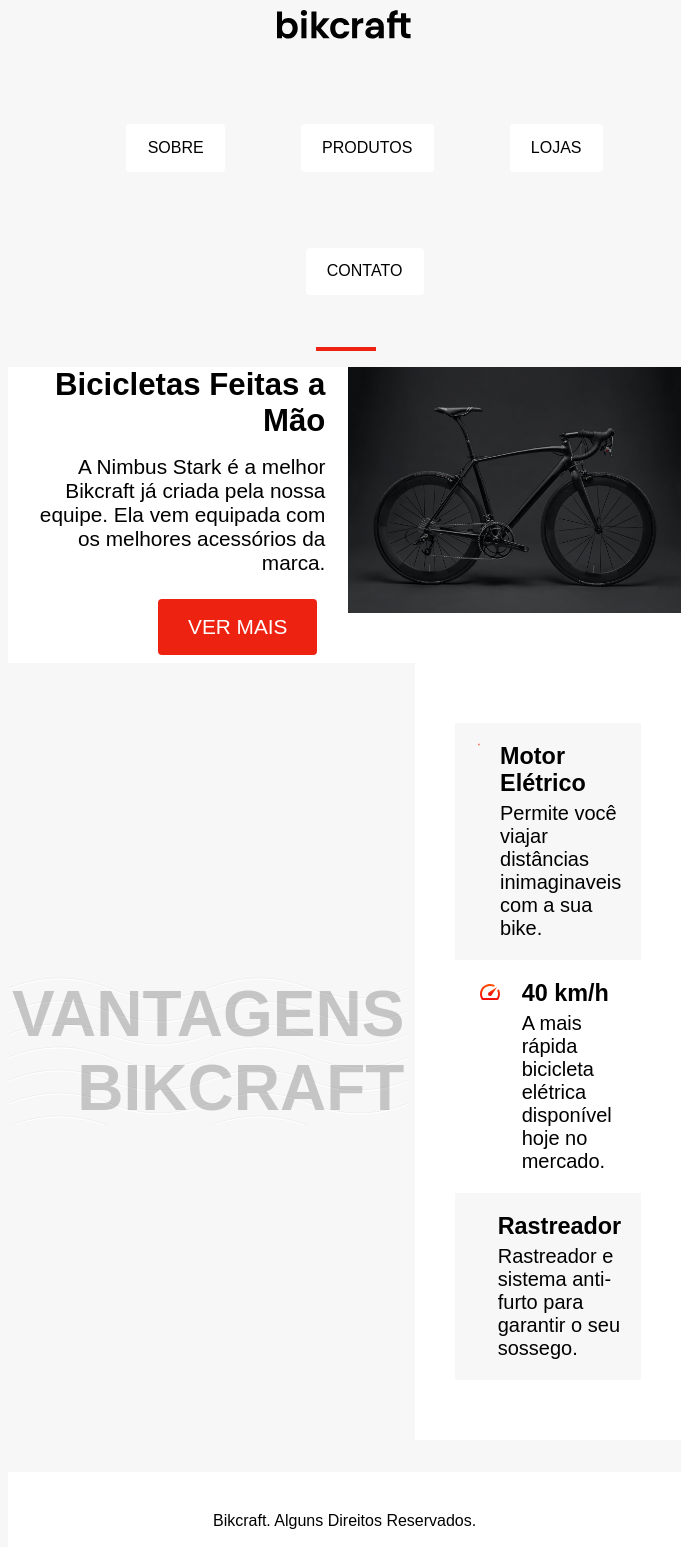
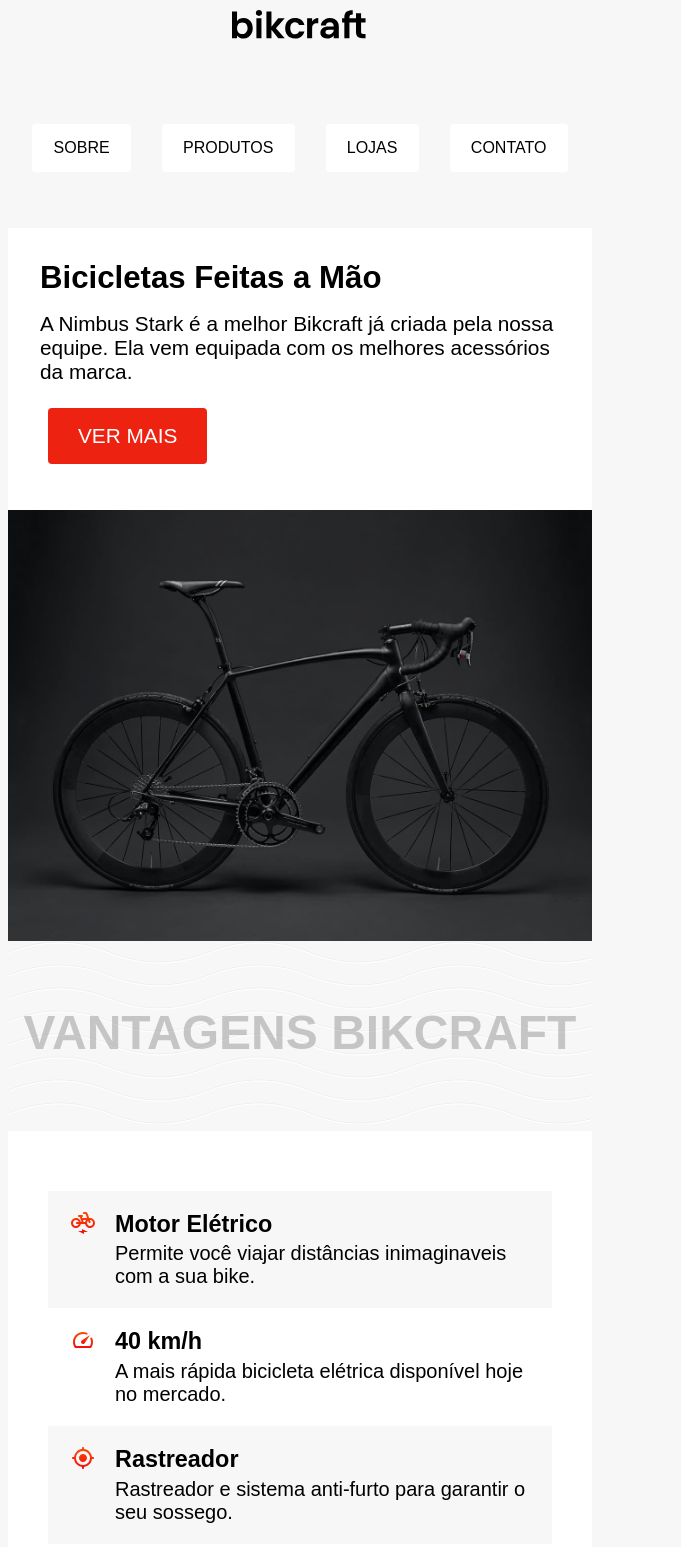
Before and after one commit to LaisBeluco/refatorar-exercicio, a plain HTML site: page index.html in a window 600 px wide. Shown: the top 1547 px of the page, 681 px wide, since content can reach past the window. Drawn offline with Linux system fonts and the light colour scheme.

Commit message:
bikcraft-media-queries

```diff
--- a/css/style.css
+++ b/css/style.css
@@ -79,6 +79,11 @@ body {
   top: -20px;
 }
 
+.introducao-cover img {
+  object-fit: cover;
+  height: 100%;
+}
+
 .botao {
   background-color: #e21;
   color: #fff;
@@ -140,6 +145,49 @@ li {
   box-sizing: border-box;
 }
 
+@media (min-width: 600px) and (max-width: 700px) {
+  .menu ul {
+    gap: 15px;
+    padding: 0;
+    margin-bottom: 0px;
+    flex-wrap: wrap;
+    font-size: 1rem;
+    margin-bottom: 0px;
+    flex-direction: row;
+    justify-content: space-around;
+  }
+}
+
+@media (max-width: 819px) {
+  .menu ul {
+    gap: 15px;
+    padding: 0;
+    flex-wrap: wrap;
+    font-size: 1rem;
+    margin-bottom: 0px;
+    flex-direction: row;
+    justify-content: space-around;
+  }
+
+  .grid,
+  .introducao {
+    grid-template-columns: 1fr;
+  }
+  .intro {
+    padding: 2rem;
+    text-align: left;
+    justify-items: start;
+  }
+  .intro::before {
+    display: none;
+  }
+  .subtituto {
+    text-align: center;
+    font-size: 3rem;
+    padding: 4rem 0;
+  }
+}
+
 h1,
 h2,
 h3,
--- a/index.html
+++ b/index.html
@@ -31,7 +31,9 @@
           marca.</p>
         <a href="/" class="botao">Ver Mais</a>
       </div>
-      <img src="/img/bicicleta.jpg" alt="Bicicleta preta" class="bicicleta">
+      <div class="introducao-cover bicicleta">
+        <img src="/img/bicicleta.jpg" alt="Bicicleta preta">
+      </div>
     </article>
 
 
```
